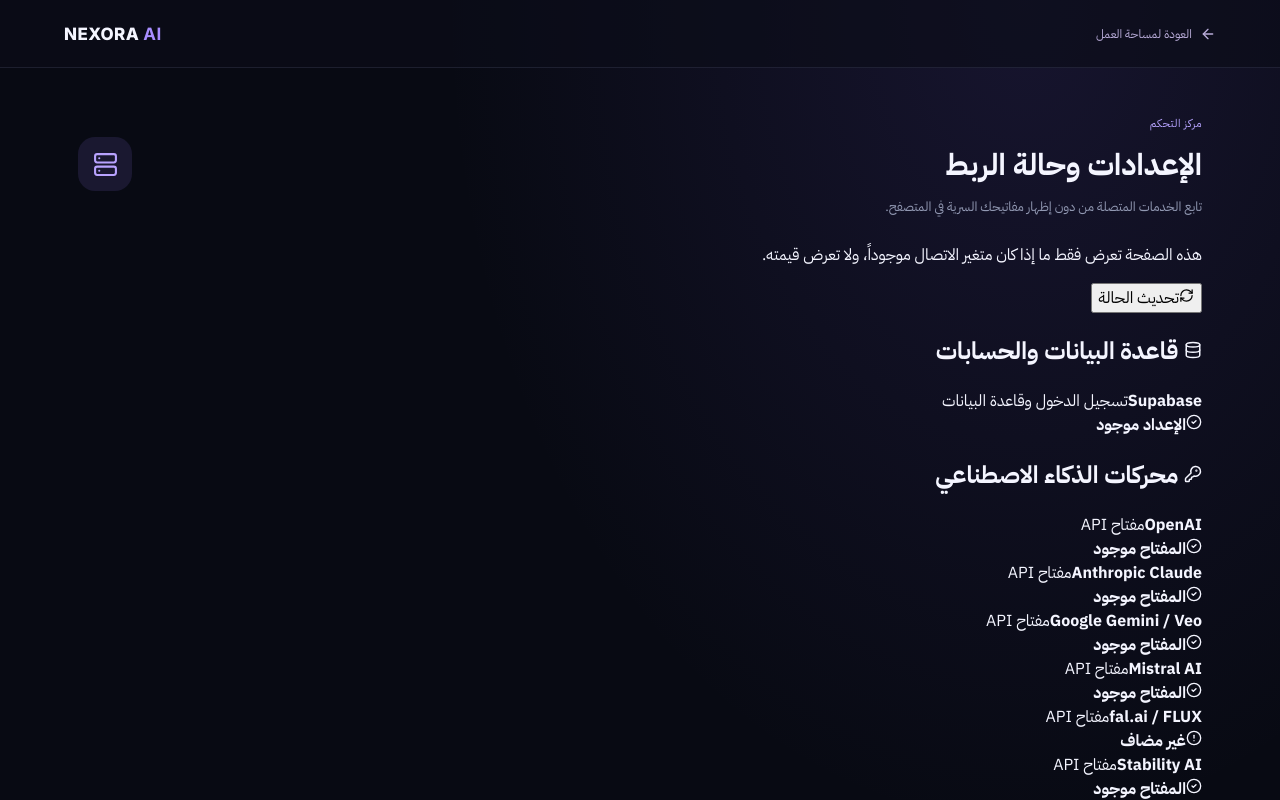
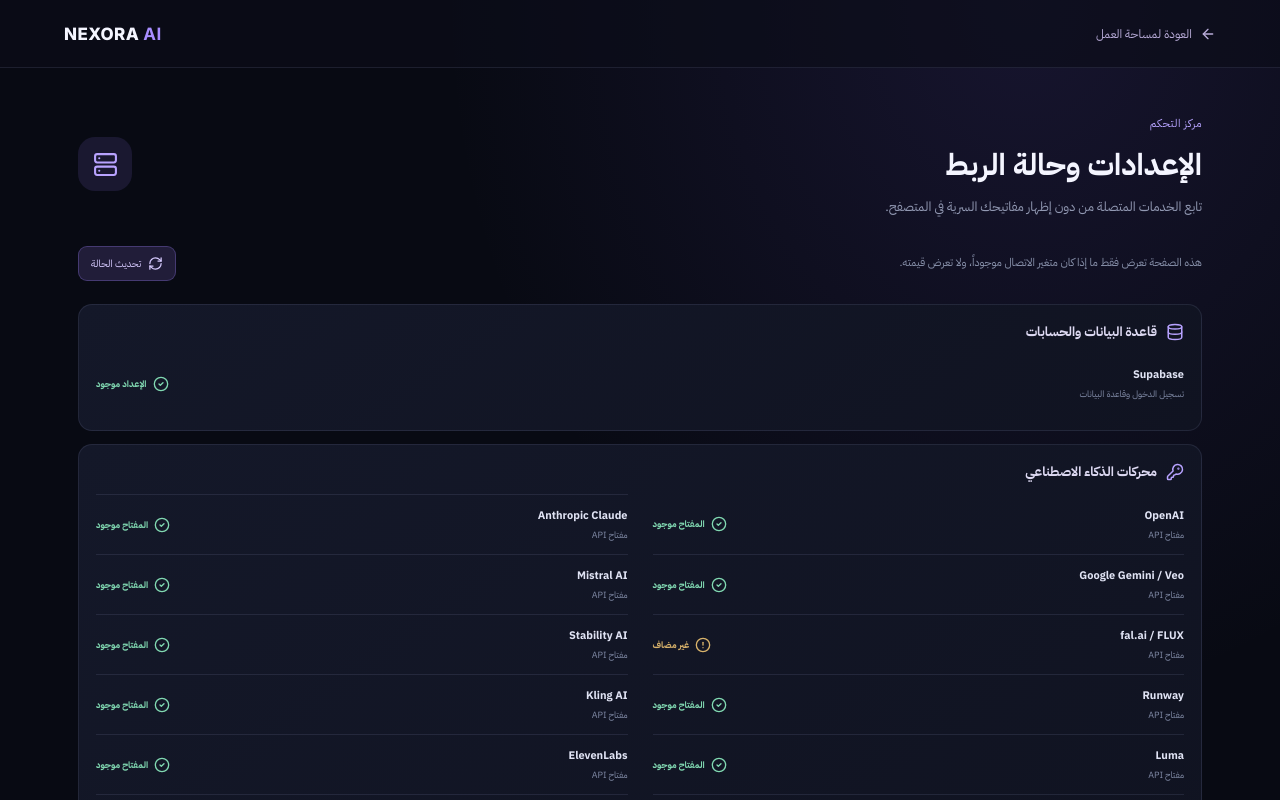
Before and after one commit to samaradelomran-spec/NEXORA-AI, a Next.js app: page /settings in a window 1280 px wide. Shown: the top 800 px of the page. Built offline with nearby package versions, Linux system fonts and the light colour scheme; no server answers.

Commit message:
Style service settings dashboard

```diff
--- a/app/globals.css
+++ b/app/globals.css
@@ -89,3 +89,10 @@ footer{display:flex;justify-content:space-between;color:#606983;font:9px Inter,s
 .pricing-popular{position:absolute;top:17px;left:17px;display:flex;align-items:center;gap:5px;padding:6px 9px;border-radius:20px;background:#8e70e922;color:#cbbaff;font-size:9px}
 .pricing-footnote{max-width:900px;margin:17px auto 0;color:#7f89a5;font-size:10px;line-height:1.8}
 @media(max-width:650px){.pricing-grid{grid-template-columns:1fr}.pricing-card{padding:19px}.pricing-popular{position:static;width:max-content;margin-bottom:12px}}
+
+
+/* Service settings */
+.settings-toolbar{display:flex;align-items:center;justify-content:space-between;gap:12px;margin:20px 0}.settings-toolbar p{font-size:11px;color:#8992ac;line-height:1.7}.settings-toolbar button{display:flex;align-items:center;gap:7px;border:1px solid #8e75e555;background:#211d39;color:#d7cbff;border-radius:9px;padding:9px 12px;font-size:10px;white-space:nowrap}.settings-toolbar button:disabled{opacity:.5}
+.settings-section{border:1px solid var(--line);background:linear-gradient(145deg,#141829,#101321);border-radius:14px;padding:17px;margin:13px 0}.settings-section h2{display:flex;align-items:center;gap:9px;font-size:13px;margin:0 0 13px;color:#ddd9f2}.settings-section h2 svg{color:#b7a2ff}
+.settings-row{display:flex;align-items:center;justify-content:space-between;gap:12px;padding:12px 0;border-top:1px solid var(--line)}.settings-row:first-of-type{border-top:0}.settings-row>div{display:flex;flex-direction:column;gap:4px}.settings-row b{font-size:11px;color:#e0e3f4}.settings-row span{font-size:9px;color:#818ba7}.settings-row strong{display:flex;align-items:center;gap:6px;font-size:9px;white-space:nowrap}.settings-ok{color:#81d9b2}.settings-pending{color:#d9b36b}.settings-status-grid{display:grid;grid-template-columns:repeat(2,minmax(0,1fr));column-gap:25px}.settings-note{font-size:10px;color:#8992ac;line-height:1.8;margin:12px 0 0}.settings-checked{font-size:9px;color:#707a96;text-align:left}.settings-secret-note{margin-top:20px}
+@media(max-width:600px){.settings-toolbar{align-items:flex-start;flex-direction:column}.settings-status-grid{grid-template-columns:1fr}.settings-section{padding:14px}.settings-row strong{font-size:8px}}
```
